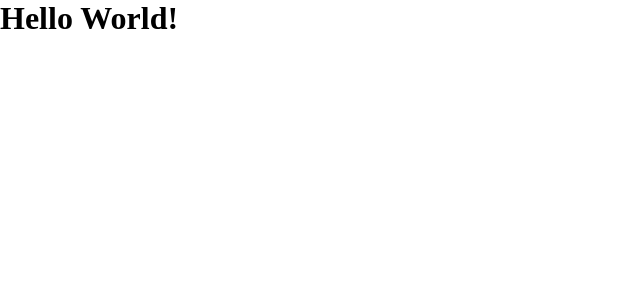
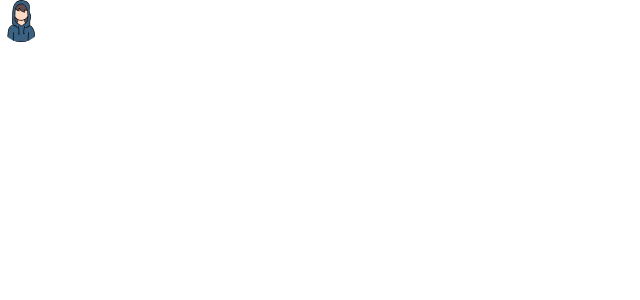
Before and after one commit to robertramosastudillo/dashboard-template, a React (Create React App) app: page / in a window 1280 px wide. Shown: the top 300 px of the page, without its empty margins (0-640 px from the left). Built offline with nearby package versions, Linux system fonts and the light colour scheme.

Commit message:
Variables, mixins, colors and fonts were configured

```diff
--- a/src/App.tsx
+++ b/src/App.tsx
@@ -1,7 +1,10 @@
+import { Avatar } from "./components/atoms";
+
+
 function App() {
   return (
     <div className="App">
-      <h1>Hello World!</h1>
+      <Avatar/>
     </div>
   );
 }
--- /dev/null
+++ b/src/components/atoms/Avatar/Avatar.scss
@@ -0,0 +1,12 @@
+@use "../../../shared/sass" as m;
+
+.avatar {
+    width: 3.6rem;
+    height: 3.6rem;
+    border-radius: 50%;
+
+    @include m.mq(md) {
+        width: 4.2rem;
+        height: 4.2rem;
+    }
+}
--- /dev/null
+++ b/src/components/atoms/Avatar/Avatar.tsx
@@ -0,0 +1,6 @@
+import './Avatar.scss'
+import defaultAvatar from "../../../shared/assets/svgs/defaultAvatar.svg";
+
+export const Avatar = () => {
+  return <img className="avatar" src={defaultAvatar} alt="Default Avatar" />;
+};
--- /dev/null
+++ b/src/components/atoms/index.ts
@@ -0,0 +1 @@
+export { Avatar } from './Avatar/Avatar';
--- a/src/index.scss
+++ b/src/index.scss
@@ -1,5 +1,2 @@
-* {
-    box-sizing: border-box;
-    margin: 0;
-    padding: 0;
-}
+@use 'shared/sass';
+@import url('https://fonts.googleapis.com/css2?family=Poppins:wght@400;500;700&family=Roboto:wght@400;700;900&display=swap');
--- /dev/null
+++ b/src/shared/sass/_globals.scss
@@ -0,0 +1,41 @@
+@use "variables" as v;
+
+html {
+  font-size: 62.5%;
+  box-sizing: border-box;
+}
+
+*,
+*:before,
+*:after {
+  box-sizing: inherit;
+  margin: 0;
+  padding: 0;
+}
+
+body {
+  font-family: v.$primaryFont;
+  font-size: 1.6rem;
+  background-color: v.$white;
+}
+
+.container {
+  width: 95%;
+  max-width: 120rem;
+  margin: 0 auto;
+}
+
+a {
+  text-decoration: none;
+  color: v.$black;
+}
+
+img {
+  max-width: 100%;
+  height: auto;
+  display: block;
+}
+
+ul {
+  list-style: none;
+}
--- /dev/null
+++ b/src/shared/sass/_index.scss
@@ -0,0 +1,5 @@
+@forward "globals";
+@forward "mixins";
+@forward "typography";
+@forward "variables";
+@forward "utilities";
--- /dev/null
+++ b/src/shared/sass/_mixins.scss
@@ -0,0 +1,29 @@
+@use "variables" as v;
+
+@mixin mq($size) {
+  @if $size == ll {
+    @media (min-width: v.$ll) {
+      @content;
+    }
+  } @else if $size == lg {
+    @media (min-width: v.$lg) {
+      @content;
+    }
+  } @else if $size == md {
+    @media (min-width: v.$md) {
+      @content;
+    }
+  } @else if $size == sm {
+    @media (min-width: v.$sm) {
+      @content;
+    }
+  } @else if $size == xs {
+    @media (min-width: v.$xs) {
+      @content;
+    }
+  } @else {
+    @media (min-width: $size) {
+      @content;
+    }
+  }
+}
--- /dev/null
+++ b/src/shared/sass/_typography.scss
@@ -0,0 +1,26 @@
+@use "variables" as v;
+
+h1,
+h2,
+h3 {
+  font-family: v.$primaryFont;
+  margin: 0;
+  text-align: center;
+  line-height: 1.5;
+}
+
+h1 {
+  font-size: 4.2rem;
+}
+
+h2 {
+  font-size: 3.6rem;
+}
+
+h3 {
+  font-size: 3.2rem;
+}
+
+p, span {
+  font-family: v.$secondaryColor;
+}
--- /dev/null
+++ b/src/shared/sass/_variables.scss
@@ -0,0 +1,24 @@
+// FONTS
+$primaryFont: 'Poppins', sans-serif;
+$secondaryFont: 'Roboto', sans-serif;
+
+// COLORS
+$primaryTitleColor: "#303030";
+$primarySubtitleColor: "#686868";
+$secondaryTitleColor: "#303030";
+$secondarySubtitleColor: "#686868";
+$mainColor: "#FF5151";
+$secondaryColor: "#FF9B6A";
+$tertiaryColor: "#161E54";
+$backgroundColor: "#FAFAFA";
+$white: "#ffffff";
+$black: "#000000";
+
+// MEDIA QUERIES
+$ll: 1450px;
+$lg: 1024px;
+$md: 768px;
+$sm: 640px;
+$xs: 400px;
+
+$spacing: 5rem;
```
Also changed, not shown: src/shared/assets/svgs/defaultAvatar.svg (added), src/shared/sass/_utilities.scss (added), 1 other file (tests, documents, lock files or other folders).
